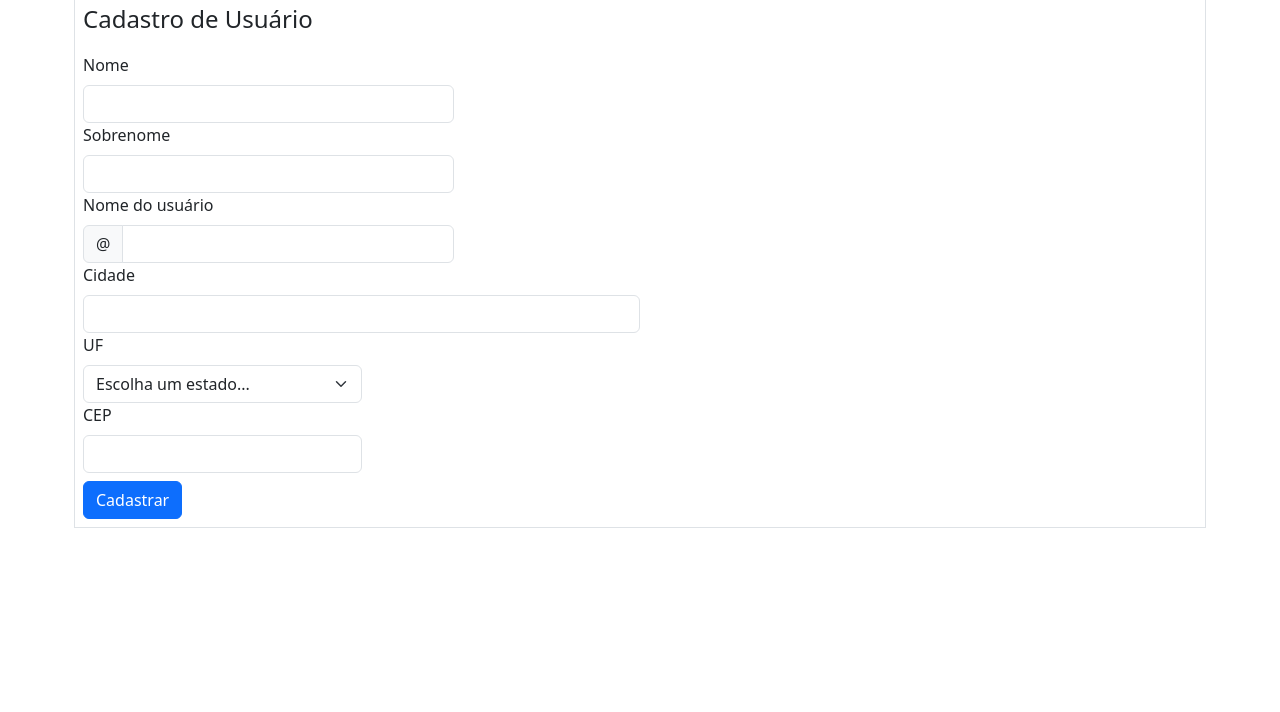
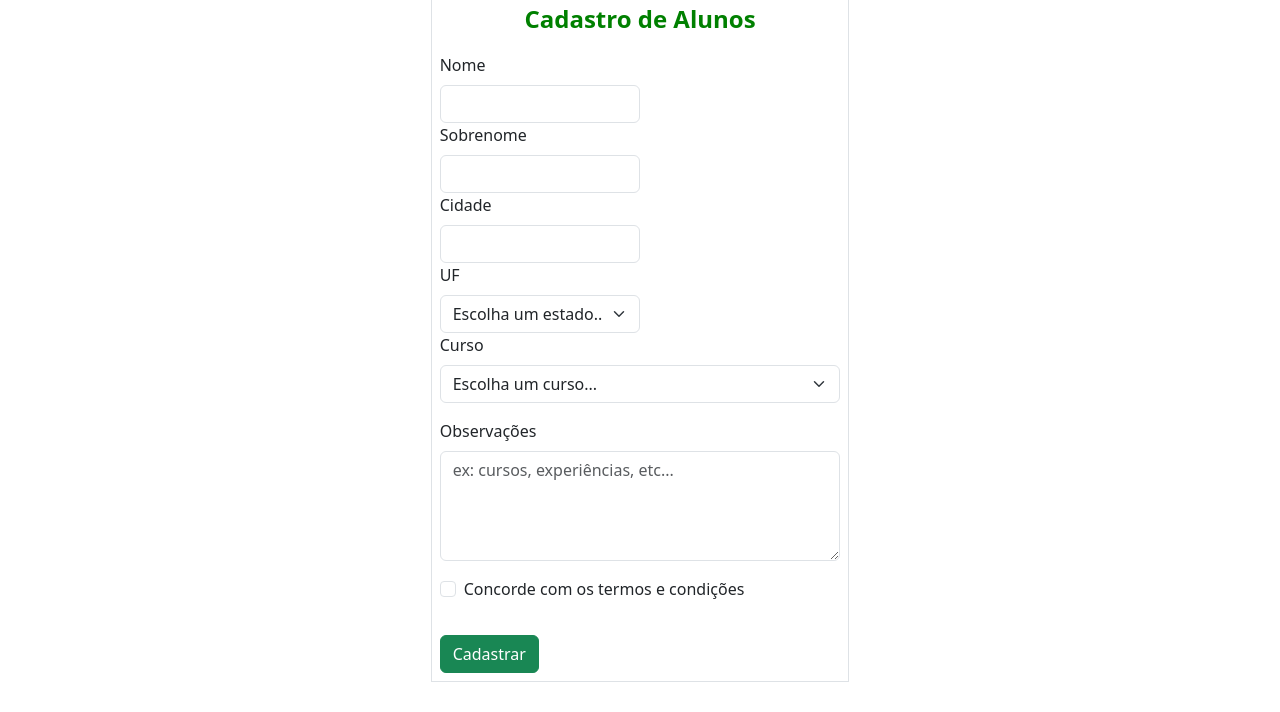
Before and after one commit to BreenoOliveira/ProjetoPPIM2AV, a website: page paginas/cadastroUsuario.html in a window 1280 px wide. Drawn offline with nearby package versions, Linux system fonts and the light colour scheme.

Commit message:
feats: Adicionado estilização para o formulario

```diff
--- a/paginas/cadastroUsuario.html
+++ b/paginas/cadastroUsuario.html
@@ -8,34 +8,30 @@
 
 </head>
 <body>
-    <div class="container">
+    <div class="container col-4">
         <form  action='/cadastrarUsuario' method="GET"  class="row g-3 needs-validation" novalidate>
         <fieldset class="border p-2 mt-2">
-            <legend class="mb-3">Cadastro de Usuário</legend>
-            <div class="col-md-4">
+
+            <div class="title text-center">
+                <legend class="mb-3" style="color: green;"><b>Cadastro de Alunos</b></legend>
+            </div>
+
+            <div class="col-md-6">
               <label for="nome" class="form-label">Nome</label>
               <input type="text" class="form-control" id="nome" name="nome" required>
               <div class="invalid-feedback">
                 Por favor, informe seu nome!
               </div>
             </div>
-            <div class="col-md-4">
+
+            <div class="col-md-6">
               <label for="sobrenome" class="form-label">Sobrenome</label>
               <input type="text" class="form-control" id="sobrenome" name="sobrenome" required>
               <div class="invalid-feedback">
                 Por favor, informe seu sobrenome!
               </div>
             </div>
-            <div class="col-md-4">
-              <label for="nomeUsuario" class="form-label">Nome do usuário</label>
-              <div class="input-group has-validation">
-                <span class="input-group-text" id="nomeUsuario">@</span>
-                <input type="text" class="form-control" id="nomeUsuario" name="nomeUsuario" aria-describedby="inputGroupPrepend" required>
-                <div class="invalid-feedback">
-                  Por favor, informe seu nome de usuário!
-                </div>
-              </div>
-            </div>
+
             <div class="col-md-6">
               <label for="cidade" class="form-label">Cidade</label>
               <input type="text" class="form-control" id="cidade" name="cidade" required>
@@ -43,7 +39,7 @@
                 Por favor, Informe a sua cidade!
               </div>
             </div>
-            <div class="col-md-3">
+            <div class="col-md-6">
               <label for="uf" class="form-label">UF</label>
               <select class="form-select" id="uf" name="uf" required>
                 <option selected disabled value="">Escolha um estado...</option>
@@ -77,19 +73,44 @@
                 <option value="EX">Estrangeiro</option>
               </select>
               <div class="invalid-feedback">
-                Please select a valid state.
-              </div>
-            </div>
-            <div class="col-md-3">
-              <label for="cep" class="form-label">CEP</label>
-              <input type="text" class="form-control" id="cep" name="cep" required>
-              <div class="invalid-feedback">
-                Por favor, informe seu cep!
+                Por favor, selecione um estado!
               </div>
             </div>
 
+            <div class="mb-3">
+                <label for="uf" class="form-label">Curso</label>
+                <select class="form-select" required aria-label="select example">
+                  <option selected disabled value="">Escolha um curso...</option>
+                  <option value="1">Análise e Desenvolvimento de Sistemas</option>
+                  <option value="2">Sistemas de Informação</option>
+                  <option value="3">Cinência da Computação</option>
+                </select>
+                <div class="invalid-feedback">
+                    Por favor, selecione um curso!</div>
+                </div>
+
+            <div class="mb-3">
+                <label for="validationTextarea" class="form-label">Observações</label>
+                <textarea class="form-control" id="validationTextarea" placeholder="ex: cursos, experiências, etc..." rows="4" required></textarea>
+                <div class="invalid-feedback">
+                  Por gentileza, fale um pouco sobre você.
+                </div>
+              </div>
+
+            <div class="col-12">
+                <div class="form-check">
+                  <input class="form-check-input" type="checkbox" value="" id="invalidCheck" required>
+                  <label class="form-check-label" for="invalidCheck">
+                    Concorde com os termos e condições
+                  </label>
+                  <div class="invalid-feedback">
+                    Você deve concordar antes de enviar.
+                  </div>
+                </div>
+              </div>
+            <br>
             <div class="col-12 mt-2">
-              <button class="btn btn-primary" type="submit">Cadastrar</button>
+              <button class="btn btn-success" type="submit">Cadastrar</button>
             </div>
           </fieldset>
           </form>
```
